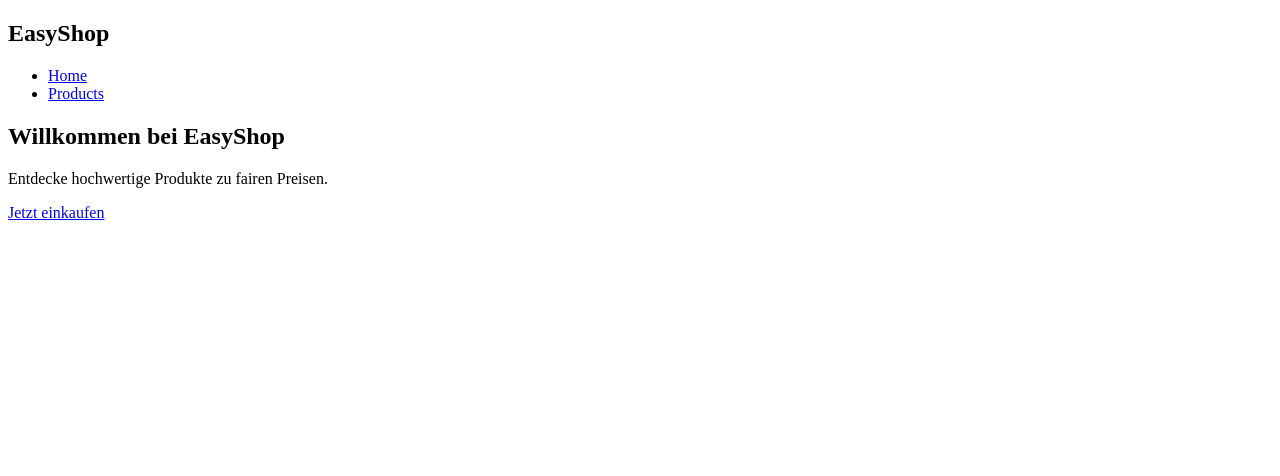
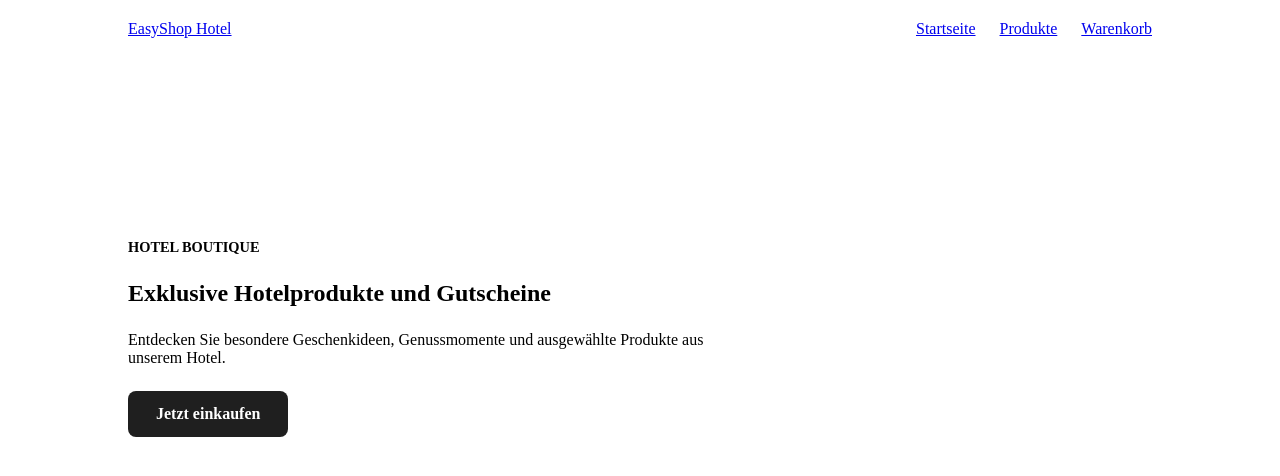
Before and after one commit to Sameh-Hamdalla/easyshop, a React (Vite) app: page / in a window 1280 px wide. Shown: the top 476 px of the page. Built offline with nearby package versions, Linux system fonts and the light colour scheme.

Commit message:
Add hero section and navbar

```diff
--- a/src/components/home/HeroSection.css
+++ b/src/components/home/HeroSection.css
@@ -0,0 +1,41 @@
+.hero {
+  display: flex;
+  align-items: center;
+  min-height: 70vh;
+
+  /* Innenabstand:
+   0 = oben/unten
+   10% = links/rechts */
+padding: 0 10%;
+}
+
+.hero__content {
+  display: flex;
+  flex-direction: column;
+  gap: 24px;
+  max-width: 600px;
+  align-items: flex-start;
+}
+.hero__label{
+
+    font-size: 0.9rem;
+    /* 1rem = 16px */
+    font-weight: 700;
+    text-transform: uppercase;
+
+}
+.hero__button {
+  display: inline-block;
+  padding: 14px 28px;
+  background-color: #1f1f1f;
+  color: white;
+  text-decoration: none;
+  border-radius: 8px;
+  font-weight: 600;
+  transition: background-color 0.3s ease;
+  /* sorgt für einen leichten oder weichen Übergang */
+}
+
+.hero__button:hover {
+  background-color: #8b6b4a;
+}
--- a/src/components/home/HeroSection.tsx
+++ b/src/components/home/HeroSection.tsx
@@ -1,20 +1,25 @@
-import {Link} from "react-router-dom";
+import { Link } from "react-router-dom";
+import "./HeroSection.css";
 
 function HeroSection() {
   return (
-    <section>
-        <h1>Willkommen bei EasyShop</h1>
+    <section className="hero">
+      <div className="hero__content">
+        <p className="hero__label">Hotel Boutique</p>
 
-        <p>
-            Entdecke hochwertige Produkte zu fairen Preisen.
+        <h1>Exklusive Hotelprodukte und Gutscheine</h1>
+
+        <p className="hero__text">
+          Entdecken Sie besondere Geschenkideen, Genussmomente und ausgewählte
+          Produkte aus unserem Hotel.
         </p>
 
-        <Link to="/products">
-            Jetzt einkaufen
+        <Link to="/products" className="hero__button">
+          Jetzt einkaufen
         </Link>
+      </div>
     </section>
-
   );
 }
 
-export default  HeroSection;
+export default HeroSection;
--- a/src/components/layout/NavBar.css
+++ b/src/components/layout/NavBar.css
@@ -0,0 +1,12 @@
+.navbar {
+  display: flex;
+  justify-content: space-between;
+  align-items: center;
+  padding: 20px 10%;
+}
+
+.navbar__menu {
+  display: flex;
+  gap: 24px;
+  list-style: none;
+}
--- a/src/components/layout/NavBar.tsx
+++ b/src/components/layout/NavBar.tsx
@@ -1,16 +1,28 @@
 
 import {Link} from "react-router-dom";
+import "./NavBar.css";
 
 function NavBar() {
   return (
-    <nav>
-        <h2>EasyShop</h2>
-        <ul>
-            <li><Link to="/">Home</Link></li>
-            <li><Link to="/products">Products</Link></li>
-            {/* <li><Link to="/cart">Cart</Link></li> */}
-        </ul>
-    </nav>
+        <nav className="navbar">
+          <Link to= "/" className="navbar__logo">
+            EasyShop Hotel
+          </Link>
+
+          <ul className="navbar__menu">
+            <li>
+              <Link to="/">Startseite</Link>
+            </li>
+
+            <li>
+              <Link to="/products">Produkte</Link>
+            </li>
+
+            <li>
+              <Link to="/cart">Warenkorb</Link>
+            </li>
+          </ul>
+        </nav>
   );
 }
 
--- a/src/main.tsx
+++ b/src/main.tsx
@@ -1,6 +1,6 @@
 import { StrictMode } from 'react'
 import { createRoot } from 'react-dom/client'
-
+import "./styles/global.css";
 import App from './App.tsx'
 
 createRoot(document.getElementById('root')!).render(
--- /dev/null
+++ b/src/styles/global.css
@@ -0,0 +1,9 @@
+/* ==========================
+   Global Reset
+========================== */
+
+* {
+  margin: 0;
+  padding: 0;
+  box-sizing: border-box;
+}
```
